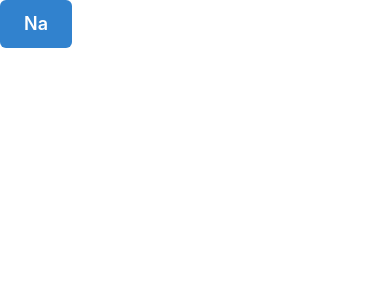
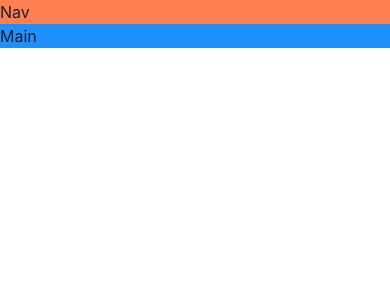
Before and after one commit to manishstarklegend/game-hub, a React (Vite) app: page / in a window 390 px wide. Shown: the top 300 px of the page. Built offline with nearby package versions, Linux system fonts and the light colour scheme.

Commit message:
Built a responsive layout

```diff
--- a/src/App.tsx
+++ b/src/App.tsx
@@ -1,9 +1,25 @@
-import { Button } from '@chakra-ui/react';
+import { Grid, GridItem, Show } from '@chakra-ui/react';
+
 function App() {
  return (
-  <Button colorScheme="blue" size="lg">
-   Na
-  </Button>
+  <Grid
+   templateAreas={{
+    base: `"nav" "main"`,
+    xl: `"nav nav" "aside main"`,
+   }}
+  >
+   <GridItem area="nav" bg="coral">
+    Nav
+   </GridItem>
+   <Show above="lg">
+    <GridItem area="aside" bg="gold">
+     Aside
+    </GridItem>
+   </Show>
+   <GridItem area="main" bg="dodgerblue">
+    Main
+   </GridItem>
+  </Grid>
  );
 }
 
```
